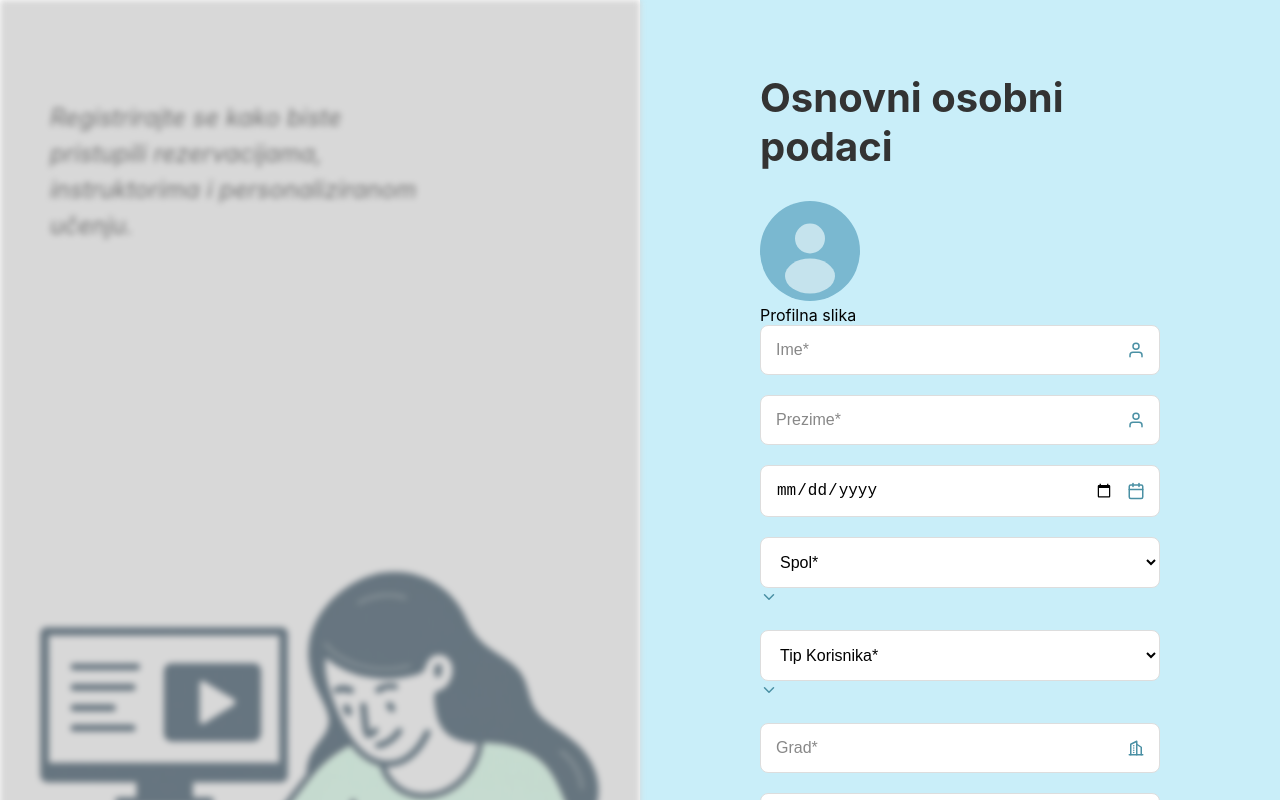
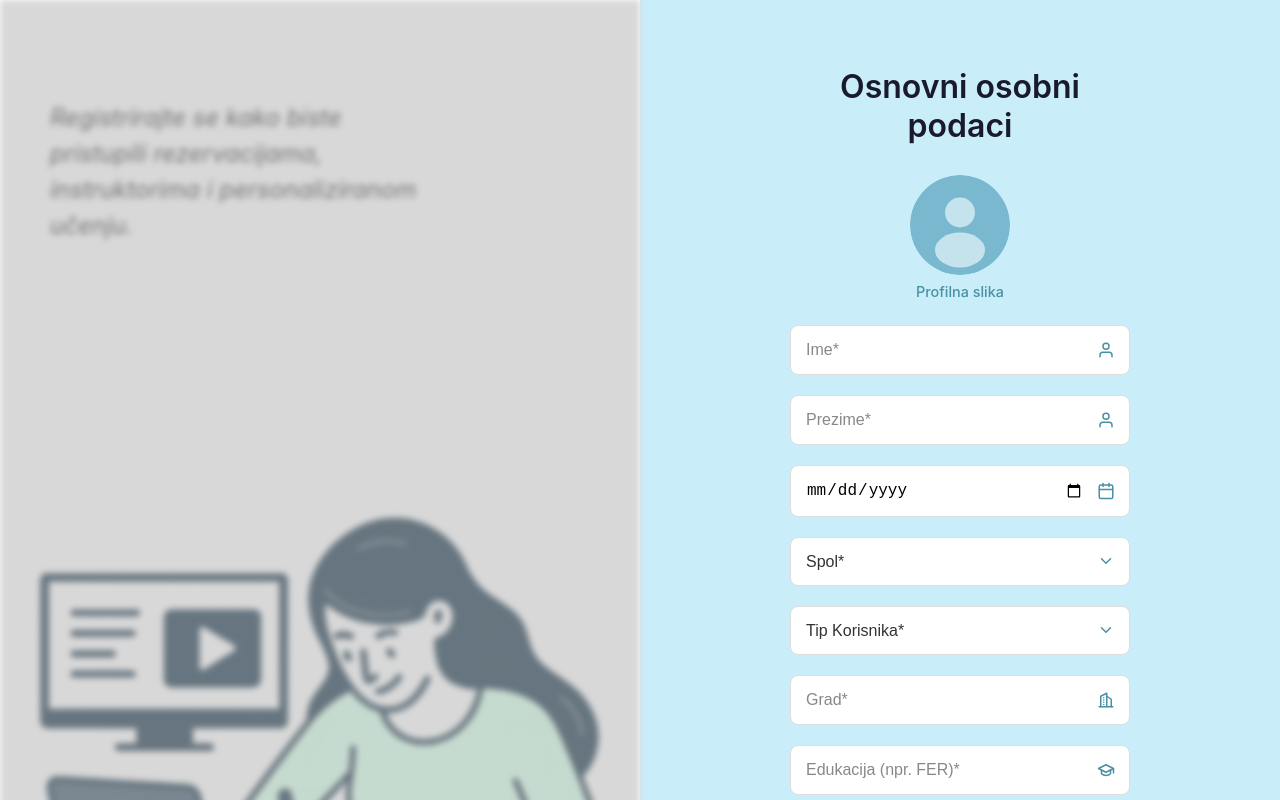
Before and after one commit to Jakov207/Progi-Projekt-Tim-3, a React (Vite) app in the folder app/client/: page /finish-register in a window 1280 px wide. Built offline with nearby package versions, Linux system fonts and the light colour scheme; no server answers.

Commit message:
Azurirani FinishRegister CSS stilovi

```diff
--- a/app/client/src/pages/FinishRegister.module.css
+++ b/app/client/src/pages/FinishRegister.module.css
@@ -1,48 +1,126 @@
 /* src/pages/FinishRegister.module.css */
 
-/* --- Kontejner forme (iz Login.css) --- */
+/* --- Form Container (matching RegisterEmail) --- */
 .formContainer {
     width: 100%;
-    max-width: 400px;
+    max-width: 340px;
 }
 
 .formContainer h2 {
-    font-size: 2.5rem;
-    color: #333;
+    font-size: 2rem;
+    font-weight: 600;
+    color: #1a1a2e;
     margin-bottom: 30px;
-    text-align: left;
+    text-align: center;
 }
 
-/* --- Gumbi (iz Login.css) --- */
-.btn {
-    display: block;
+/* --- Profile Avatar Section --- */
+.avatarSection {
+    display: flex;
+    flex-direction: column;
+    align-items: center;
+    margin-bottom: 25px;
+}
+
+.avatarWrapper {
+    width: 100px;
+    height: 100px;
+    border-radius: 50%;
+    overflow: hidden;
+    display: flex;
+    align-items: center;
+    justify-content: center;
+    margin-bottom: 8px;
+}
+
+.avatarLabel {
+    font-size: 0.9rem;
+    color: #4a90a4;
+    font-weight: 500;
+}
+
+/* --- Select Group (matching Input styling) --- */
+.selectGroup {
+    margin-bottom: 20px;
+}
+
+.selectWrapper {
+    position: relative;
+    width: 100%;
+}
+
+.selectWrapper select {
     width: 100%;
     padding: 15px;
+    padding-right: 45px;
+    border: 1px solid #ddd;
+    border-radius: 8px;
+    font-size: 1rem;
+    box-sizing: border-box;
+    background-color: #ffffff;
+    cursor: pointer;
+    appearance: none;
+    -webkit-appearance: none;
+    -moz-appearance: none;
+    color: #333;
+}
+
+.selectWrapper select:focus {
+    outline: none;
+    border-color: #4a90a4;
+}
+
+.selectIcon {
+    position: absolute;
+    right: 15px;
+    top: 50%;
+    transform: translateY(-50%);
+    color: #4a90a4;
+    pointer-events: none;
+}
+
+/* --- Button Styles (matching RegisterEmail exactly) --- */
+.btn {
+    display: flex;
+    align-items: center;
+    justify-content: center;
+    width: 100%;
+    padding: 14px 20px;
     border: none;
     border-radius: 8px;
     font-size: 1rem;
-    font-weight: bold;
+    font-weight: 500;
     cursor: pointer;
     text-align: center;
     text-decoration: none;
     box-sizing: border-box;
-    margin-bottom: 15px;
-    transition: background-color 0.3s ease;
+    margin-bottom: 12px;
+    transition: all 0.2s ease;
 }
 
 .btnPrimary {
-    background-color: #6c9cff;
-    color: white;
+    background-color: #a8c5d8;
+    color: #1a1a2e;
 }
+
 .btnPrimary:hover {
-    background-color: #5a8aff;
+    background-color: #96b5c9;
 }
-.btn:disabled {
+
+.btnPrimary:disabled {
     background-color: #ccc;
     cursor: not-allowed;
 }
 
-/* --- Poruka o grešci (iz Login.css) --- */
+/* --- Required Fields Note --- */
+.requiredNote {
+    font-size: 0.8rem;
+    color: #666;
+    text-align: center;
+    margin: 20px 0;
+}
+
+/* --- Error Message (matching RegisterEmail) --- */
 .errorMessage {
     color: #d93025;
     background-color: #fdd;
@@ -54,66 +132,7 @@
     text-align: center;
 }
 
-/* --- NOVI STILOVI ZA FINISH REGISTER --- */
-.selectGroup {
-    margin-bottom: 20px;
-    text-align: left;
-}
-
-.selectGroup label {
-    font-size: 0.9rem;
-    color: #555;
-    margin-bottom: 5px;
-    display: block;
-}
-
-.selectGroup select {
-    width: 100%;
-    padding: 15px;
-    border: 1px solid #ddd;
-    border-radius: 8px;
-    font-size: 1rem;
-    box-sizing: border-box;
-    background-color: white;
-    cursor: pointer;
-}
-
-.radioGroup {
-    margin-bottom: 20px;
-    text-align: left;
-    border: 1px solid #ddd;
-    border-radius: 8px;
-    padding: 15px;
-}
-
-.radioGroup p {
-    margin-top: 0;
-    margin-bottom: 10px;
-    font-size: 0.9rem;
-    color: #555;
-}
-
-.radioGroup label {
-    margin-right: 20px;
-    font-size: 1rem;
-    color: #333;
-    cursor: pointer;
-}
-
-.radioGroup input {
-    margin-right: 8px;
-    cursor: pointer;
-}
-
-.obaveznoPolje {
-    font-size: 0.8rem;
-    color: #777;
-    text-align: center;
-    margin-top: -10px;
-    margin-bottom: 20px;
-}
-
-/* --- Responzivnost (iz Login.css) --- */
+/* --- Responsive Design --- */
 @media (max-width: 768px) {
     .formContainer h2 {
         text-align: center;
```
